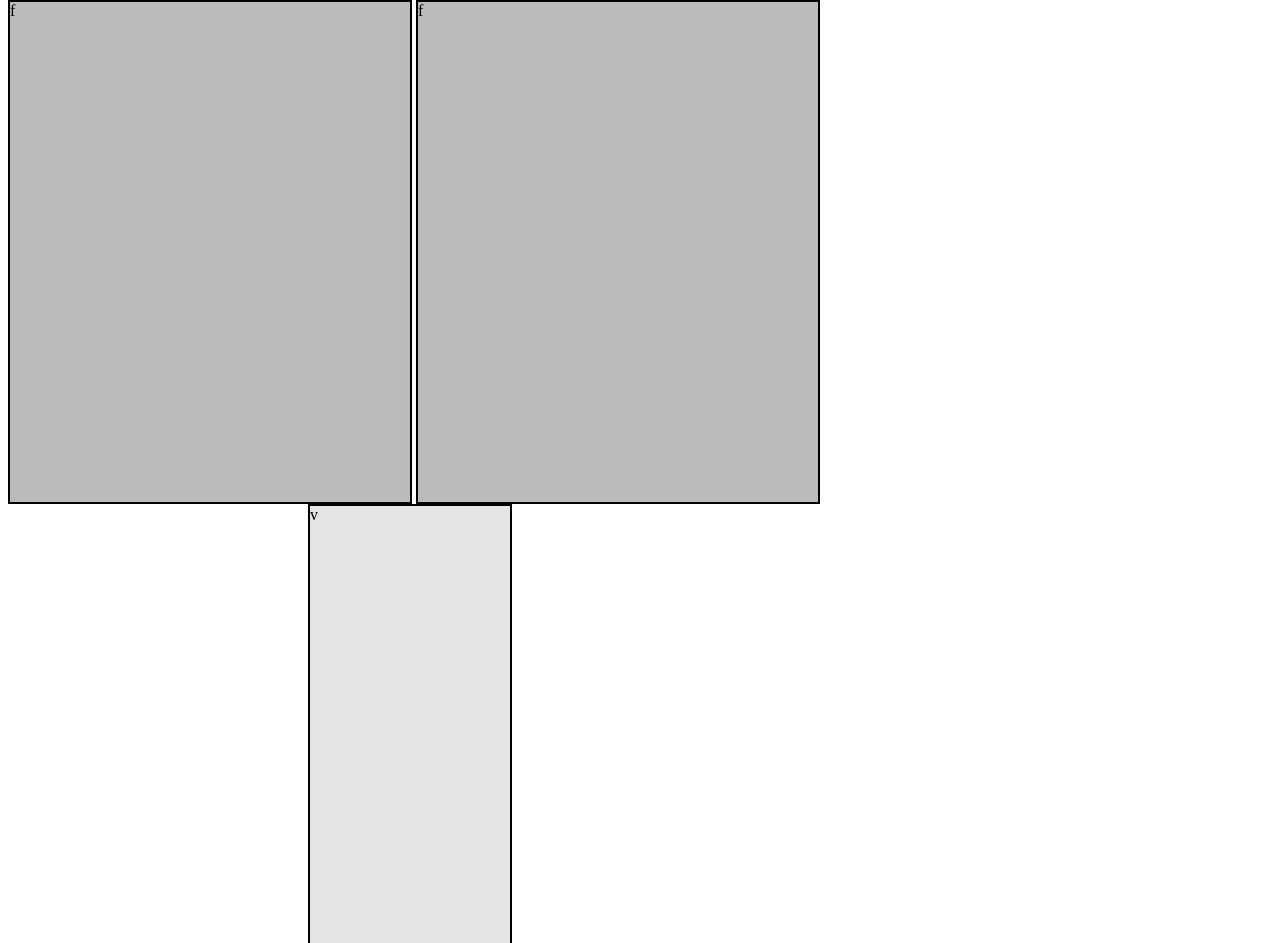
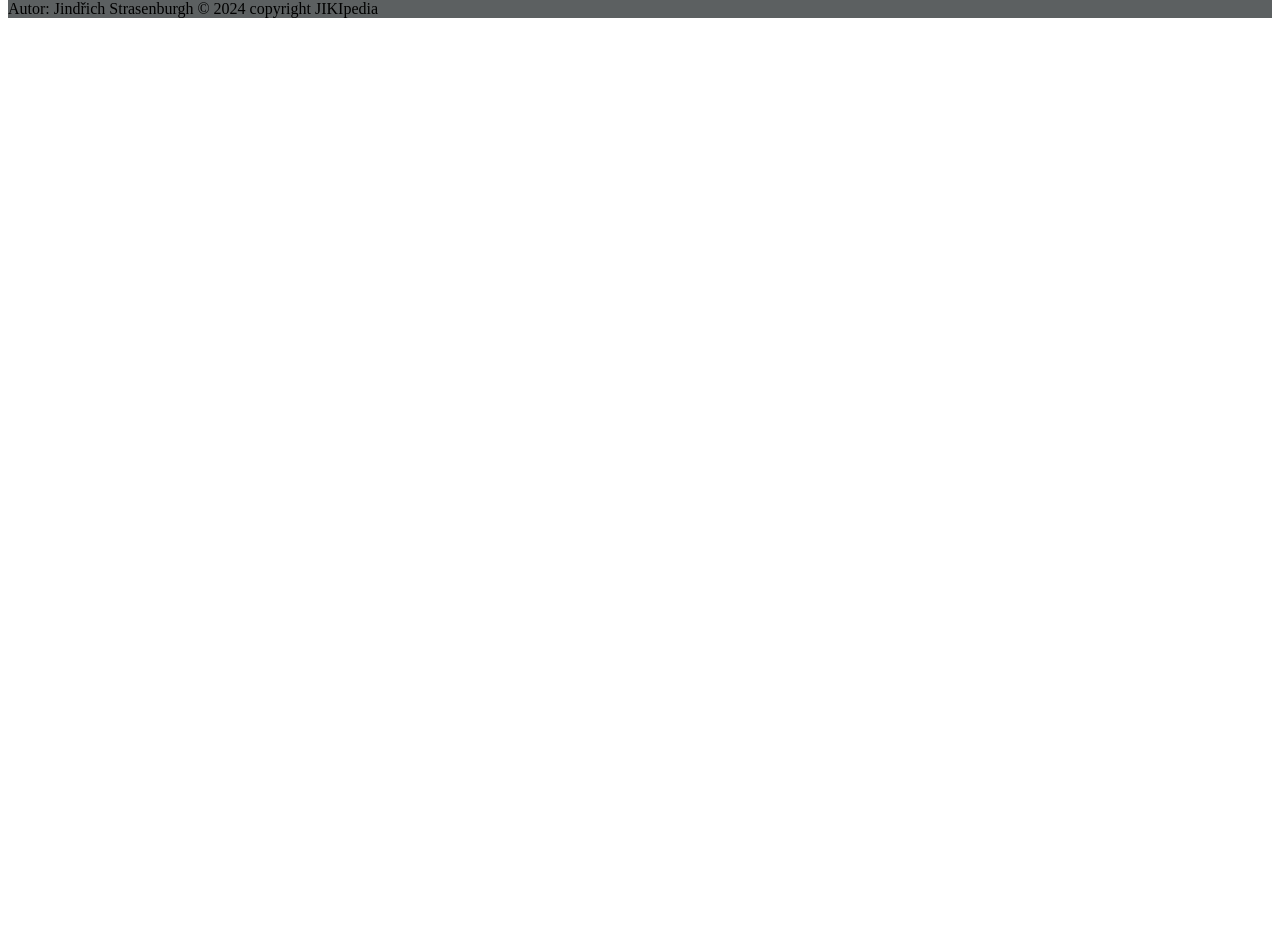
Before and after one commit to Straaseuen123/jikipedia, a plain HTML site: page someth.html in a window 1280 px wide. Shown: the part 136-1079 px from the top of the page. After the commit the page ends 800 px from the top, so only its background shows below. Drawn offline with Linux system fonts and the light colour scheme.

Commit message:
Update someth.html

```diff
--- a/someth.html
+++ b/someth.html
@@ -15,12 +15,11 @@
         <a href="">Chcete se k nám přidat?</a>
     </header>
     <main>
-        <span class="s" id="s1">f</span>
-        <span class="s" id="s2">f</span>
-        <span id="s_">v</span>
+
     </main>
     <footer>
-
+        Autor: Jindřich Strasenburgh
+        &copy; 2024 copyright JIKIpedia
     </footer>
 </body>
 </html>
```
